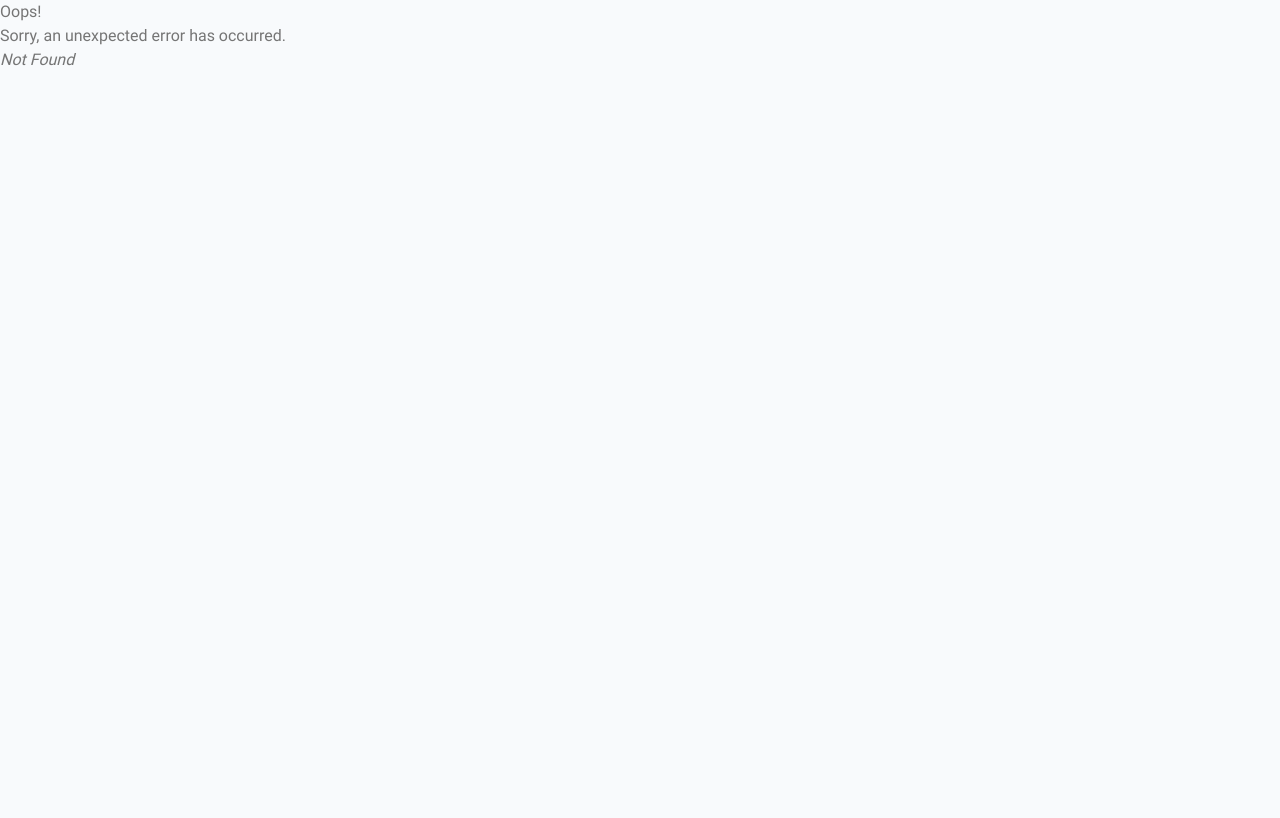
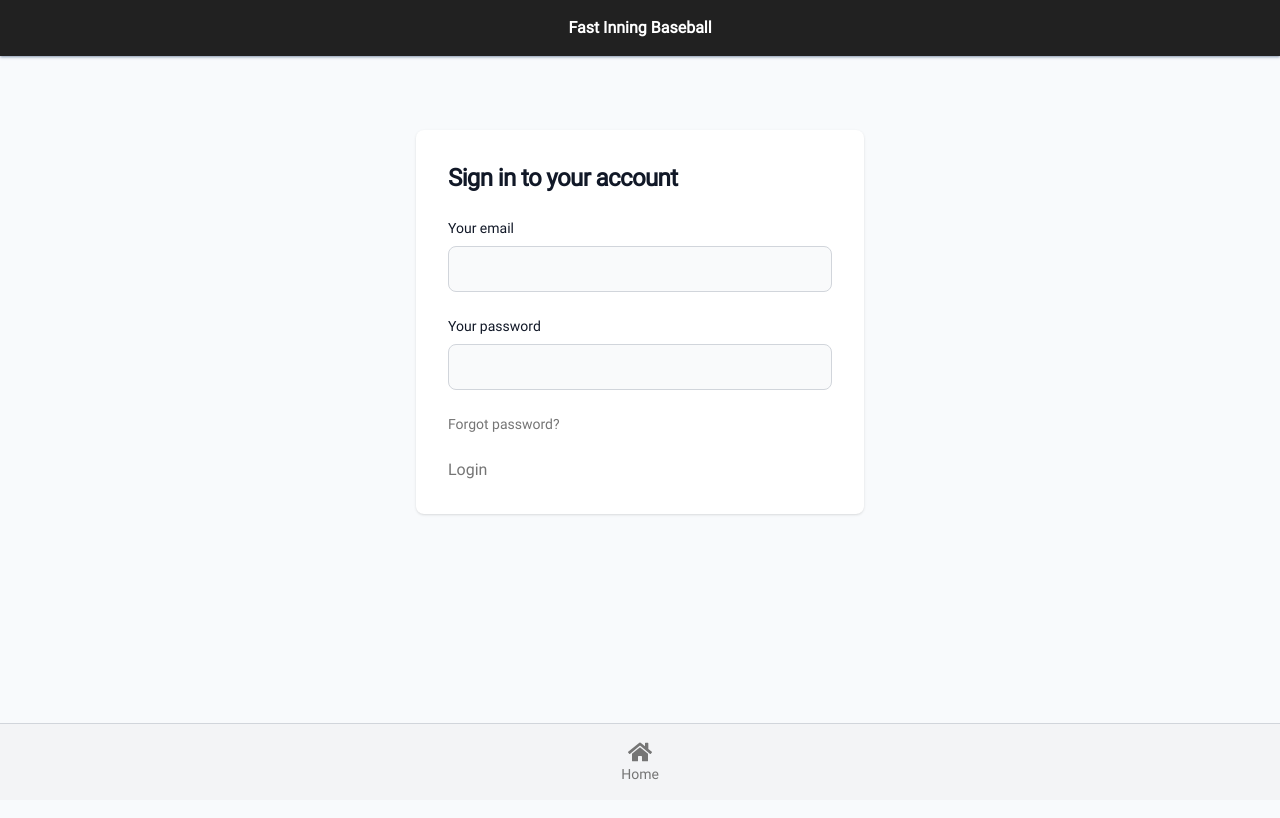
Before and after one commit to tjans/fast-inning-baseball, a React (Vite) app: page /login in a window 1280 px wide. Before the commit this address had no page. Shown: the top 818 px of the page. Built offline with nearby package versions, Linux system fonts and the light colour scheme.

Commit message:
Added login functionality

```diff
--- a/package.json
+++ b/package.json
@@ -8,7 +8,7 @@
     "@testing-library/jest-dom": "^5.17.0",
     "@testing-library/react": "^13.4.0",
     "@testing-library/user-event": "^13.5.0",
-    "axios": "^1.5.1",
+    "axios": "^1.8.4",
     "bootstrap": "^5.3.2",
     "dexie": "^3.2.5",
     "dexie-react-hooks": "^1.1.7",
--- /dev/null
+++ b/src/components/Axios.jsx
@@ -0,0 +1,11 @@
+import axios from 'axios';
+const BASE_URL = 'http://local.testapi.com:8080';
+
+export default axios.create({
+    baseURL: BASE_URL,
+    headers: {
+        'Content-Type': 'application/json',
+        'Accept': 'application/json',
+    },
+    withCredentials: true,
+});
--- /dev/null
+++ b/src/components/app/AxiosTester.jsx
@@ -0,0 +1,40 @@
+import { useEffect, useState } from 'react'
+import axios from 'src/components/Axios';
+
+// https://www.youtube.com/watch?v=nI8PYZNFtac
+const AxiosTester = () => {
+    const [data, setData] = useState(null);
+
+    useEffect(() => {
+
+        let isMounted = true;
+        const controller = new AbortController();
+
+        const fetchData = async () => {
+            try {
+                const response = await axios.get('/protected', {
+                    signal: controller.signal
+                });
+                console.log(response.data);
+                isMounted && setData(response.data);
+            } catch (error) {
+                if (isMounted) {
+                    console.error('Error fetching data:', error);
+                }
+            }
+        }
+        fetchData();
+
+        return () => {
+            isMounted = false;
+            controller.abort();
+        }
+
+    }, []);
+
+    return (
+        <div>{data?.message}</div>
+    )
+}
+
+export default AxiosTester
--- a/src/index.jsx
+++ b/src/index.jsx
@@ -5,6 +5,7 @@ import * as ReactDOM from "react-dom/client";
 import Layout from "src/pages/Layout";
 
 // Pages
+import Login from "src/pages/Login";
 import Home from "src/pages/Home";
 import Settings from "src/pages/Settings";
 
@@ -32,6 +33,8 @@ const router = createBrowserRouter(
     <>
       <Route path="/" element={<Layout />} errorElement={<ErrorPage />}>
         <Route index element={<Home />} />
+        <Route path="/login" element={<Login />} />
+
         <Route path="/leagues/:leagueId/edit" element={<LeagueEditor />} />
         <Route path="/leagues/:leagueId" element={<LeagueViewer />} />
         <Route path="/leagues/:leagueId/draft" element={<Draft />} />
--- a/src/pages/Home.jsx
+++ b/src/pages/Home.jsx
@@ -15,11 +15,10 @@ import { PiBaseballCapDuotone } from "react-icons/pi";
 // components
 import ConfirmationModal from "src/components/ConfirmationModal";
 import Card from "src/components/Card";
-import { SelectInput } from "src/components/SelectInput";
+import AxiosTester from "src/components/app/AxiosTester";
 
 // forms
 import { useForm } from "react-hook-form";
-import { TextInput } from "src/components/TextInput";
 
 export default function Home() {
 
@@ -61,6 +60,9 @@ export default function Home() {
 
         </div>
 
+        <div className="border-2 border-defaultBlue rounded-lg p-5 mt-5">
+          <AxiosTester />
+        </div>
       </ContentWrapper>
 
       <ConfirmationModal
--- a/src/pages/LeagueEditor.jsx
+++ b/src/pages/LeagueEditor.jsx
@@ -133,7 +133,6 @@ export default function LeagueEditor() {
             position: position,
             firstName: names.firstName,
             lastName: names.lastName,
-            position
           }
 
           // saves main player record
--- /dev/null
+++ b/src/pages/Login.jsx
@@ -0,0 +1,106 @@
+import { useEffect, useState, useRef } from "react";
+
+// foundation
+import usePageTitle from 'src/hooks/usePageTitle'
+import ContentWrapper from "src/components/ContentWrapper";
+
+import axios from "src/components/Axios";
+
+// forms
+import { set, useForm } from "react-hook-form";
+
+// store
+import useAppStore from "src/stores/useAppStore";
+
+export default function Login() {
+
+    usePageTitle("Login");
+    const [statusMessage, setStatusMessage] = useState('');  // replace this with a navigate
+
+    const appStore = useAppStore();
+    const userRef = useRef();
+
+    const {
+        register,
+        handleSubmit,
+        formState: { errors },
+        setValue,
+    } = useForm();
+
+    useEffect(() => {
+
+    }, []);
+
+    const onSubmit = async (data) => {
+        try {
+            const response = await axios.post('/login', JSON.stringify({ userName: data.userName, password: data.password }));
+            console.log(JSON.stringify(response?.data));
+            const accessToken = response?.data?.accessToken;
+            appStore.setAuth({ accessToken })
+            //const roles = response?.data?.roles;
+            setStatusMessage('Login successful!');
+        } catch (err) {
+            if (!err?.response) {
+                setStatusMessage('No Server Response');
+            } else if (err.response?.status === 400) {
+                setStatusMessage('Missing Username or Password');
+            } else if (err.response?.status === 401) {
+                setStatusMessage('Unauthorized');
+            } else if (err.response?.status === 403) {
+                setStatusMessage('Forbidden');
+            } else {
+                setStatusMessage('Login failed for unknown reason');
+            }
+            setStatusMessage('Error: ' + error.message);
+        }
+
+        setValue('userName', '');
+        setValue('password', '');
+    };
+
+    return (
+        <>
+            <ContentWrapper>
+                <section className="">
+                    <div className="flex flex-col items-center justify-center px-6 py-8 mx-auto" style={{ minHeight: "calc(100vh - 300px)" }}>
+                        <div className="w-full bg-white rounded-lg shadow dark:border md:mt-0 sm:max-w-md xl:p-0 dark:bg-gray-800 dark:border-gray-700">
+                            <div className="p-6 space-y-4 md:space-y-6 sm:p-8">
+                                <h1 className="text-xl font-bold leading-tight tracking-tight text-gray-900 md:text-2xl dark:text-white">
+                                    Sign in to your account
+                                </h1>
+                                {statusMessage && <p className="text-red-500 text-sm">{statusMessage}</p>}
+                                <form className="space-y-4 md:space-y-6" onSubmit={handleSubmit(onSubmit)}>
+                                    <div>
+                                        <label htmlFor="email" className="block mb-2 text-sm font-medium text-gray-900 dark:text-white">Your email</label>
+
+                                        <input
+                                            {...register("userName", { required: 'Username is required' })}
+                                            autoComplete="off"
+                                            className="bg-gray-50 border border-gray-300 text-gray-900 rounded-lg focus:ring-primary-600 focus:border-primary-600 block w-full p-2.5 dark:bg-gray-700 dark:border-gray-600 dark:placeholder-gray-400 dark:text-white dark:focus:ring-blue-500 dark:focus:border-blue-500" />
+                                        {errors.userName && <p className="text-red-500 text-sm">{errors.userName.message}</p>}
+
+                                    </div>
+                                    <div>
+                                        <label htmlFor="password" className="block mb-2 text-sm font-medium text-gray-900 dark:text-white">Your password</label>
+                                        <input
+                                            {...register("password", { required: 'Password is required' })}
+                                            type="password"
+                                            className="bg-gray-50 border border-gray-300 text-gray-900 rounded-lg focus:ring-primary-600 focus:border-primary-600 block w-full p-2.5 dark:bg-gray-700 dark:border-gray-600 dark:placeholder-gray-400 dark:text-white dark:focus:ring-blue-500 dark:focus:border-blue-500" />
+                                        {errors.password && <p className="text-red-500 text-sm">{errors.password.message}</p>}
+                                    </div>
+                                    <div className="flex items-center justify-between">
+                                        <a href="#" className="text-sm font-medium text-primary-600 hover:underline dark:text-primary-500">Forgot password?</a>
+                                    </div>
+                                    <button type="submit" className="">Login</button>
+
+                                </form>
+                            </div>
+                        </div>
+                    </div>
+
+
+                </section>
+            </ContentWrapper>
+        </>
+    );
+}
--- a/src/stores/useAppStore.js
+++ b/src/stores/useAppStore.js
@@ -2,26 +2,14 @@ import { create } from 'zustand'
 import { persist, createJSONStorage } from 'zustand/middleware'
 
 const useAppStore = create(
-  persist(
-    (set, get) => ({
-
-      // state variables
-      title: "Fast Inning Baseball",
-
-      // derived functions
-      someFunction: () => {
-
-      },
-
-      // actions
-      setTitle: (title) => set(({ title: title })),
-    }),
-    {
-      name: 'FIB',
-      storage: createJSONStorage(() => localStorage)
-    },
-  ),
+  (set) => ({
+    title: 'Default Title',
+    auth: null,
+    setTitle: (newTitle) => set({ title: newTitle }),
+    setAuth: (auth) => set({ auth }),
+  })
 );
 
 export const useTitle = () => useAppStore(state => state.title);
+
 export default useAppStore;
--- /dev/null
+++ b/src/stores/usePersistentAppStore.js
@@ -0,0 +1,27 @@
+import { create } from 'zustand'
+import { persist, createJSONStorage } from 'zustand/middleware'
+
+const usePersistentAppStore = create(
+  persist(
+    (set, get) => ({
+
+      // state variables
+      title: "Fast Inning Baseball",
+
+      // derived functions
+      someFunction: () => {
+
+      },
+
+      // actions
+      setTitle: (title) => set(({ title: title })),
+    }),
+    {
+      name: 'FIB',
+      storage: createJSONStorage(() => localStorage)
+    },
+  ),
+);
+
+export const useTitle = () => useAppStore(state => state.title);
+export default useAppStore;
```
Also changed, not shown: src/hooks/useAuth.js (added, +10 -0 lines), 1 other file (tests, documents, lock files or other folders).
